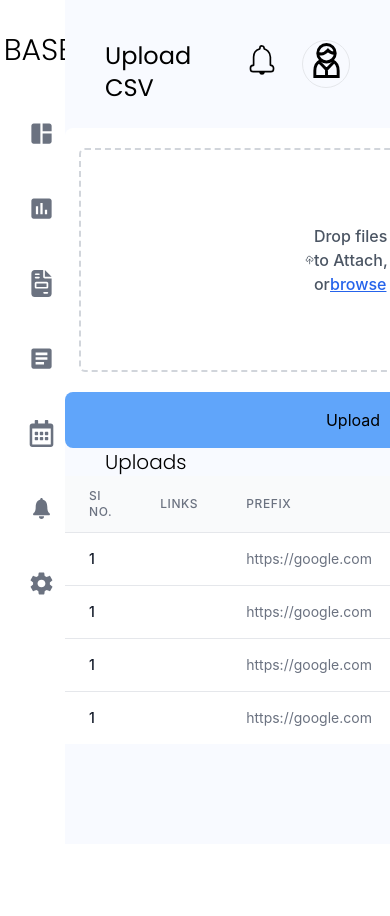
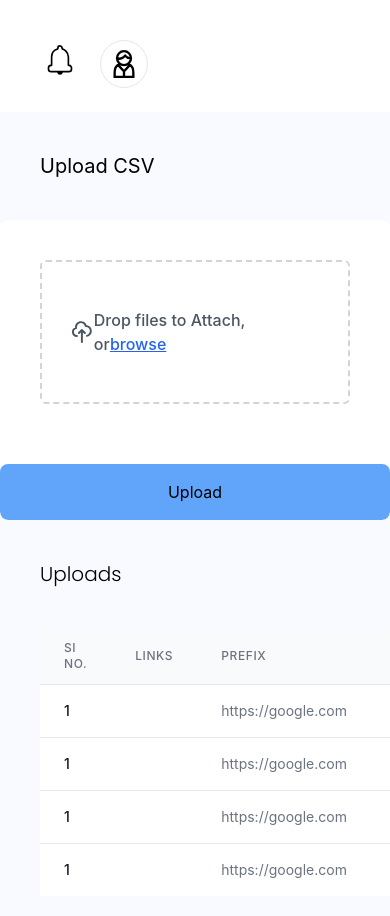
Before and after one commit to navaneeenavan/Openin-Assignment, a React (Create React App) app: page / in a window 390 px wide. Shown: the top 916 px of the page. Before the commit the page ends 844 px from the top, so only its background shows below. Built offline with nearby package versions, Linux system fonts and the light colour scheme.

Commit message:
responsive home done

```diff
--- a/src/Home.jsx
+++ b/src/Home.jsx
@@ -11,8 +11,8 @@ import { GrUserManager } from "react-icons/gr";
 
 function Home() {
   return (
-    <div className="flex flex-row">
-      <div className="w-1/5 block z-50 bg-white  h-screen overflow-hidden">
+    <div className="flex flex-row w-screen">
+      <div className=" hidden lg:w-1/5 lg:block z-50 bg-white  h-screen overflow-hidden">
         <div className="flex flex-col justify-start h-screen">
           <div className="flex  flex-row justify-center mt-5 w-full items-center space-x-3">
             <DiEnvato size={60} className="text-blue-500" />
@@ -36,20 +36,24 @@ function Home() {
           </div>
         </div>
       </div>
-      <div className="w-screen  bg-[#F8FAFF] flex flex-col overflow-y-scroll">
-        <div className="w-full h-32 flex justify-between px-10 py-10">
-          <h6 className="font-poppins text-2xl"> Upload CSV </h6>
-          <div className="flex space-x-5 ">
+      <div className="w-screen  bg-[#F8FAFF] flex flex-col overflow-x-scroll">
+        <div className="w-full h-28 flex justify-between px-10 py-10 bg-white lg:bg-transparent">
+          <h6 className="hidden lg:flex font-poppins text-2xl"> Upload CSV </h6>
+          {/* ham menu  */}
+
+
+          <div className="flex space-x-5 justify-evenly">
             <CiBellOn size={40} />
-            <div className="h-15 w-12 rounded-full border border-1 items-center flex justify-center pb-2">
-              <GrUserManager size={35} />{" "}
+            <div className="h-12 w-12 rounded-full border border-1 items-center flex justify-center ">
+              <GrUserManager size={28} />{" "}
             </div>
           </div>
         </div>
-        <div className="h-auto mx-auto items-center justify-center bg-white  rounded-lg flex flex-col pt-5 ">
-          <div class="max-w-xl items-center flex justify-center px-32 mx-auto">
-            <label class="flex justify-center  px-56 h-56 transition bg-white border-2 border-gray-300 border-dashed rounded-md appearance-none cursor-pointer hover:border-gray-400 focus:outline-none">
-              <span class="flex items-center ">
+        <div className = "lg:hidden p-10 text-xl"> Upload CSV </div>
+        <div class="h-auto items-center justify-center bg-white rounded-lg flex flex-col  mx-auto max-w-screen-sm overflow-hidden lg:mt-5">
+          <div class="lg:max-w-xl items-center flex justify-center py-10 px-10 md:px-12 lg:px-32 mx-auto">
+            <label class="flex justify-center px-7 md:px-8 h-36 md:h-56 transition bg-white border-2 overflow-x-scroll border-gray-300 border-dashed rounded-md appearance-none cursor-pointer hover:border-gray-400 focus:outline-none">
+              <span class="flex items-center">
                 <svg
                   xmlns="http://www.w3.org/2000/svg"
                   class="w-6 h-6 text-gray-600"
@@ -73,15 +77,16 @@ function Home() {
             </label>
           </div>
 
-          <button className=" bg-blue-400 rounded-lg space-x-3  mt-5 h-14 w-full">
+          <button class="bg-blue-400 rounded-lg space-x-3 mt-5 h-14 w-full">
             Upload
           </button>
         </div>
-        <h6 className="font-poppins font-light text-xl ml-10 items-end ">
+
+        <h6 className="font-poppins font-light text-xl ml-10 items-end  mt-10">
           Uploads{" "}
         </h6>
-
-        <table className="min-w-full divide-y divide-gray-200  p-48">
+        <div className="w-full lg:w-auto overflow-x-scroll lg:overflow-x-hidden">
+          <table className=" m-10 w-auto lg:w-full divide-y divide-gray-200  p-48 overflow-x-scroll">
             <thead className="bg-gray-50">
               <tr>
                 <th
@@ -177,6 +182,7 @@ function Home() {
           </table>
         </div>
       </div>
+    </div>
   );
 }
 
```
Lines whose indentation alone changed are shown as unchanged.
